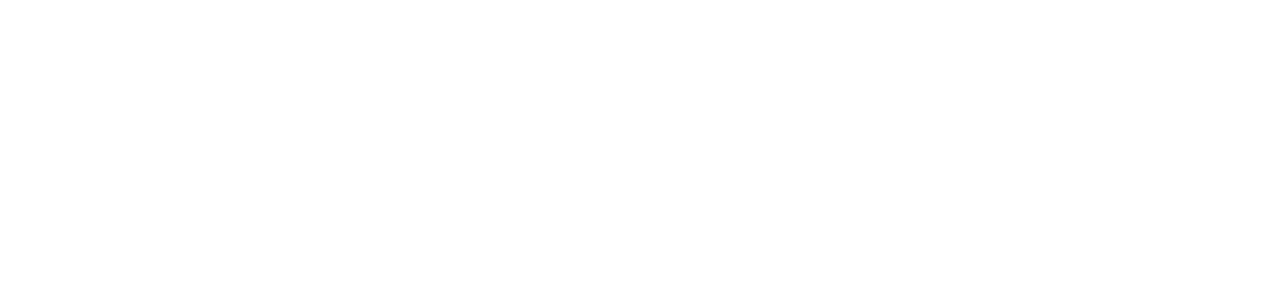
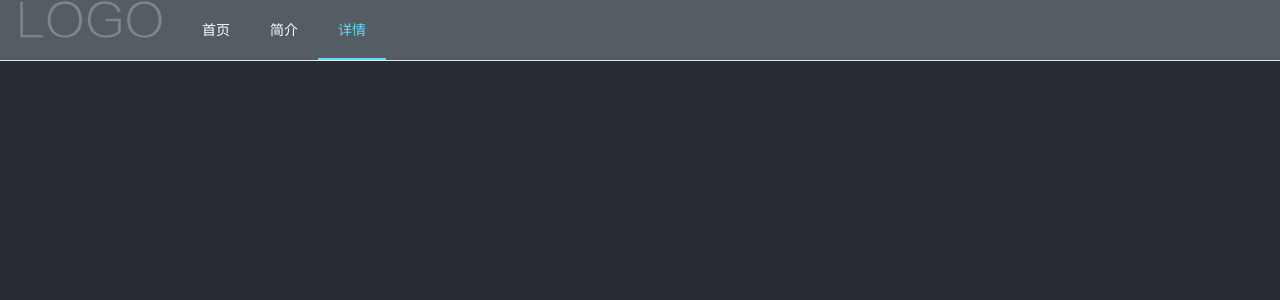
Before and after one commit to HermitSun/frog-main-page, a Vue app: page /detail in a window 1280 px wide. Shown: the top 300 px of the page. Built offline with nearby package versions, Linux system fonts and the light colour scheme.

Commit message:
feat: 增加切换动画

```diff
--- a/src/assets/css/common.css
+++ b/src/assets/css/common.css
@@ -41,6 +41,14 @@
     font-size: 12px;
 }
 
+.cursor-default {
+    cursor: default;
+}
+
+.cursor-pointer {
+    cursor: pointer;
+}
+
 .inline-block {
     display: inline-block;
 }
--- a/src/components/NavBar.vue
+++ b/src/components/NavBar.vue
@@ -1,34 +1,50 @@
 <template>
-  <el-menu
-    :default-active="$route.path"
-    mode="horizontal"
-    background-color="#545c64"
-    text-color="#fff"
-    active-text-color="#ffd04b">
-    <el-menu-item index="1">处理中心</el-menu-item>
-    <el-submenu index="2">
-      <template slot="title">我的工作台</template>
-      <el-menu-item index="2-1">选项1</el-menu-item>
-      <el-menu-item index="2-2">选项2</el-menu-item>
-      <el-menu-item index="2-3">选项3</el-menu-item>
-      <el-submenu index="2-4">
-        <template slot="title">选项4</template>
-        <el-menu-item index="2-4-1">选项1</el-menu-item>
-        <el-menu-item index="2-4-2">选项2</el-menu-item>
-        <el-menu-item index="2-4-3">选项3</el-menu-item>
-      </el-submenu>
-    </el-submenu>
-    <el-menu-item index="3" disabled>消息中心</el-menu-item>
-    <el-menu-item index="4"><a href="https://www.ele.me" target="_blank">订单管理</a></el-menu-item>
+  <el-menu :default-active="$route.path"
+           mode="horizontal"
+           background-color="#545c64"
+           text-color="#ffffff"
+           active-text-color="#61dafb"
+           router>
+    <!--LOGO-->
+    <el-menu-item class="cursor-default left"
+                  disabled>
+      <el-image :src="require('assets/images/logo.png')"
+                @click="$router.push('/')"
+                alt="logo" id="logo"></el-image>
+    </el-menu-item>
+    <!--导航-->
+    <template v-for="item of navItems">
+      <el-menu-item :index="item.children?item.children[0].path:item.path">
+        {{item.name}}
+      </el-menu-item>
+    </template>
   </el-menu>
 </template>
 
 <script>
   export default {
-    name: "NavBar"
+    name: "NavBar",
+    computed: {
+      // 计算应该显示的导航
+      navItems() {
+        return this.$router.options.routes.filter(route => {
+          return route.path !== '/not-found' && !route.path.hidden;
+        });
+      }
+    }
   };
 </script>
 
 <style scoped>
+  #logo {
+    width: 120px;
+    height: 30px;
+    margin-left: 5vw;
+    margin-right: 3vw;
+    cursor: pointer;
+  }
 
+  .cursor-default {
+    cursor: default;
+  }
 </style>
--- a/src/router/routes.js
+++ b/src/router/routes.js
@@ -16,16 +16,25 @@
     }
   },
   {
-    path: '/detail',
+    path: '/introduction',
     name: '详情',
-    component: () => import('@/views/detail/Detail.vue'),
-    meta: {
-      title: '公司详情'
-    }
+    component: () => import('@/views/introduction/Introduction.vue'),
+    children: [
+      {
+        path: '/detail',
+        name: '公司详情',
+        component: () => import('@/views/detail/Detail.vue'),
+        meta: {
+          title: '公司详情'
+        }
+      },
+    ]
   },
+
   {
     path: '/not-found',
     name: '找不到页面',
+    hidden: true,
     component: () => import('@/views/PageNotFound.vue'),
     meta: {
       title: '找不到页面'
--- a/src/views/introduction/Introduction.vue
+++ b/src/views/introduction/Introduction.vue
@@ -4,7 +4,8 @@
       <NavBar></NavBar>
     </el-header>
     <el-main>
-      <transition name="el-zoom-in-center">
+      <!--这里就不把这个页面单独提出一个路由了-->
+      <transition name="el-fade-in">
         <router-view></router-view>
       </transition>
     </el-main>
```
